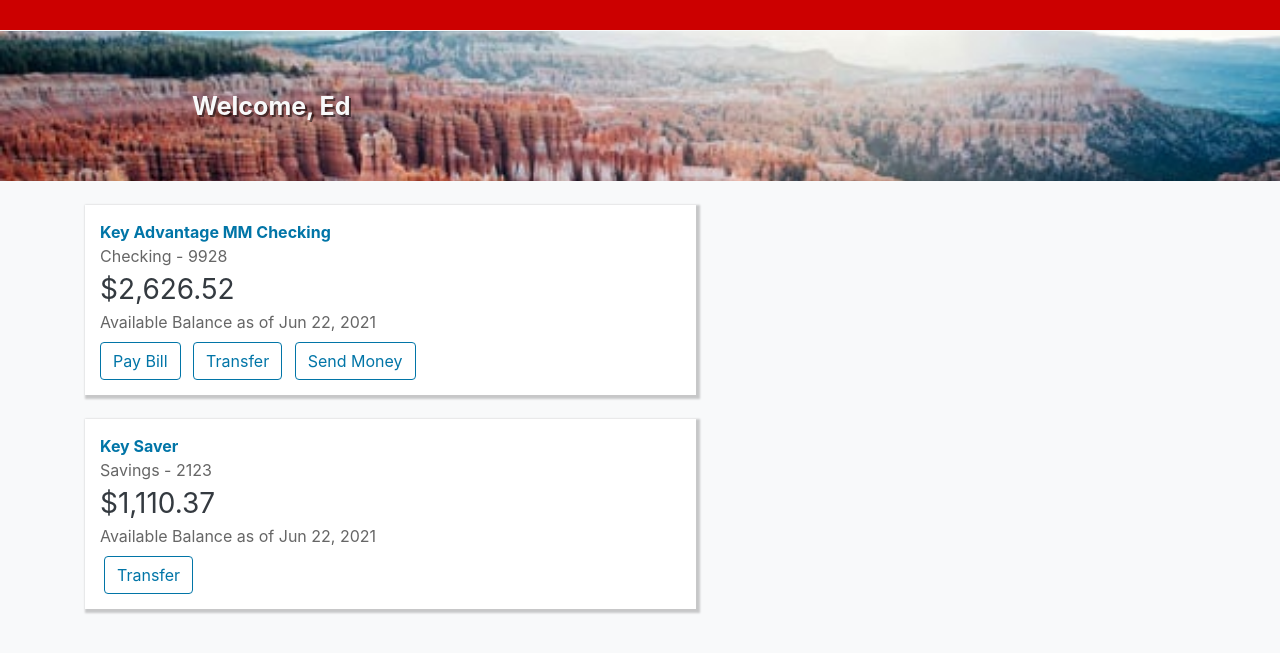
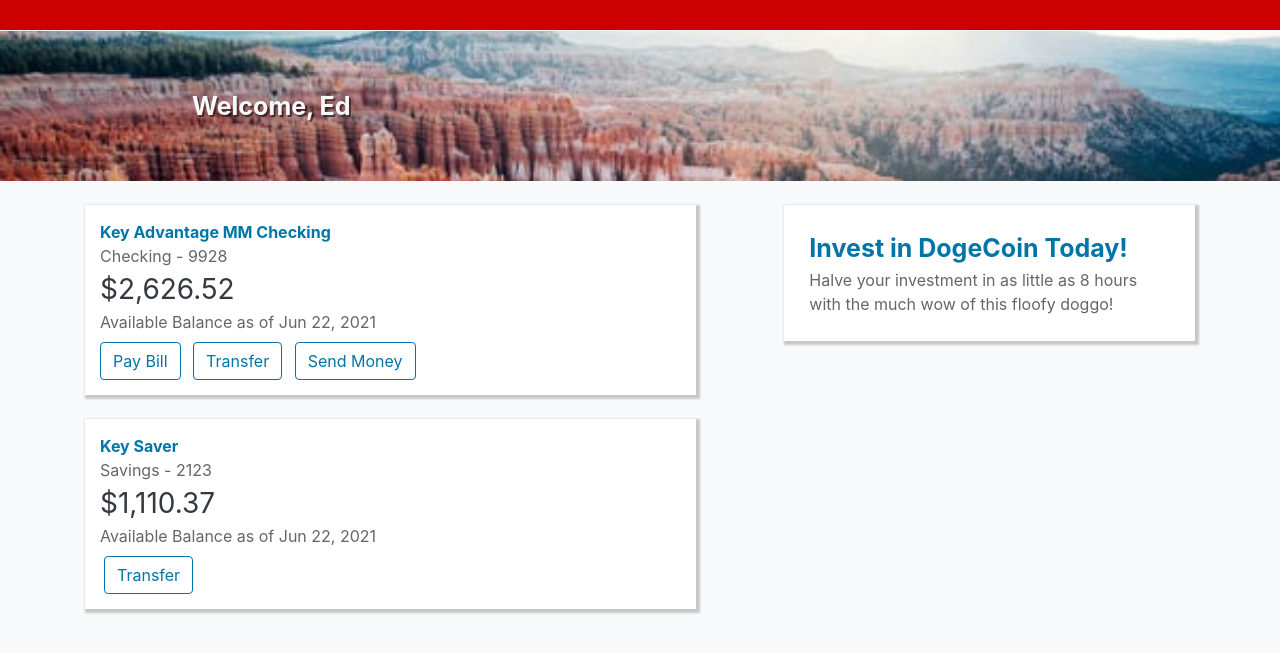
Before and after one commit to wyatt3/keyBlank, a PHP site: page /homepage.php in a window 1280 px wide. Shown: the part 59-712 px from the top of the page. Run offline with PHP 8.4, Linux system fonts and the light colour scheme; data comes from the database, SQL or seed files in the repository.

Commit message:
started on ad copy

```diff
--- a/css/styles.css
+++ b/css/styles.css
@@ -4,7 +4,10 @@
 
 .homepage-container {display: flex;flex-direction: row;justify-content: space-between;}
 .accounts {width: 55%}
-.ads {width: 23%;}
+.ads {width: 37%;}
 
 .account-card {background-color: #fff;box-shadow: 2px 2px 2px 2px rgba(0, 0, 0, 0.2);padding: 15px;}
 .account-balance {font-size: 28px;}
+
+.ad-card {background-color: #fff;box-shadow: 2px 2px 2px 2px rgba(0, 0, 0, 0.2);padding: 25px;}
+.ad-title {font-size: 25px;}
--- a/homepage.php
+++ b/homepage.php
@@ -26,7 +26,7 @@
                 <div class="account-balance text-dark" onclick="window.location.href='transfers.php?type=checking'">$<?php echo number_format($checkingBalance, 2); ?></div>
                 <div class="account-balance-date">Available Balance as of <?php echo date("M j, Y"); ?></div>
                 <div class="account-buttons mt-2">
-                    <div class="btn btn-outline-secondary mr-1" onclick="javascript:alert('This feature has been disabled on your account.')">Pay Bill</div>
+                    <div class="btn btn-outline-secondary mr-1" onclick="alert('This feature has been disabled on your account.')">Pay Bill</div>
                     <div class="btn btn-outline-secondary mx-1" onclick="javascript:alert('This feature has been disabled on your account.')">Transfer</div>
                     <div class="btn btn-outline-secondary mx-1" onclick="javascript:alert('This feature has been disabled on your account.')">Send Money</div>
                 </div>
@@ -41,5 +41,10 @@
                 </div>
             </div>
         </div>
-        <div class="ads"></div>
+        <div class="ads">
+            <div class="ad-card">
+                <div class="ad-title text-secondary font-weight-bold">Invest in DogeCoin Today!</div>
+                <div class="ad-content">Halve your investment in as little as 8 hours with the much wow of this floofy doggo!</div>
+            </div>
+        </div>
     </div>
--- a/password.php
+++ b/password.php
@@ -8,7 +8,7 @@
             <div class="card">
                 <div class="card-header">Password</div>
                 <div class="card-body">
-                    <div class="mt-3 font-weight-bold">Enter your user ID to get started</div>
+                    <div class="mt-3 font-weight-bold">Enter your password to continue</div>
                     <form action="" method="post" class="form-group mt-3">
                         <label for="pass">Password</label>
                         <input class="form-control" type="password" id="pass">
```
